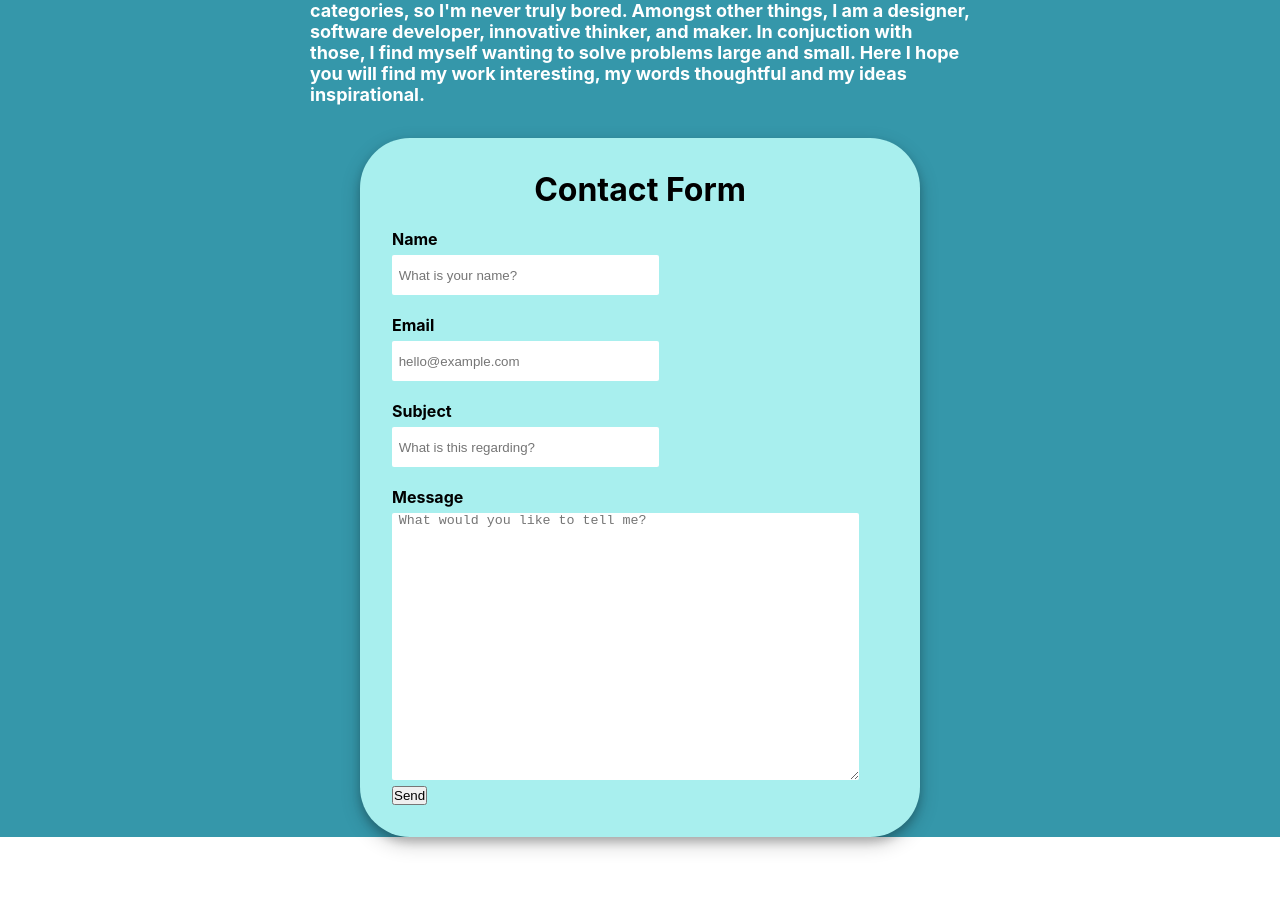
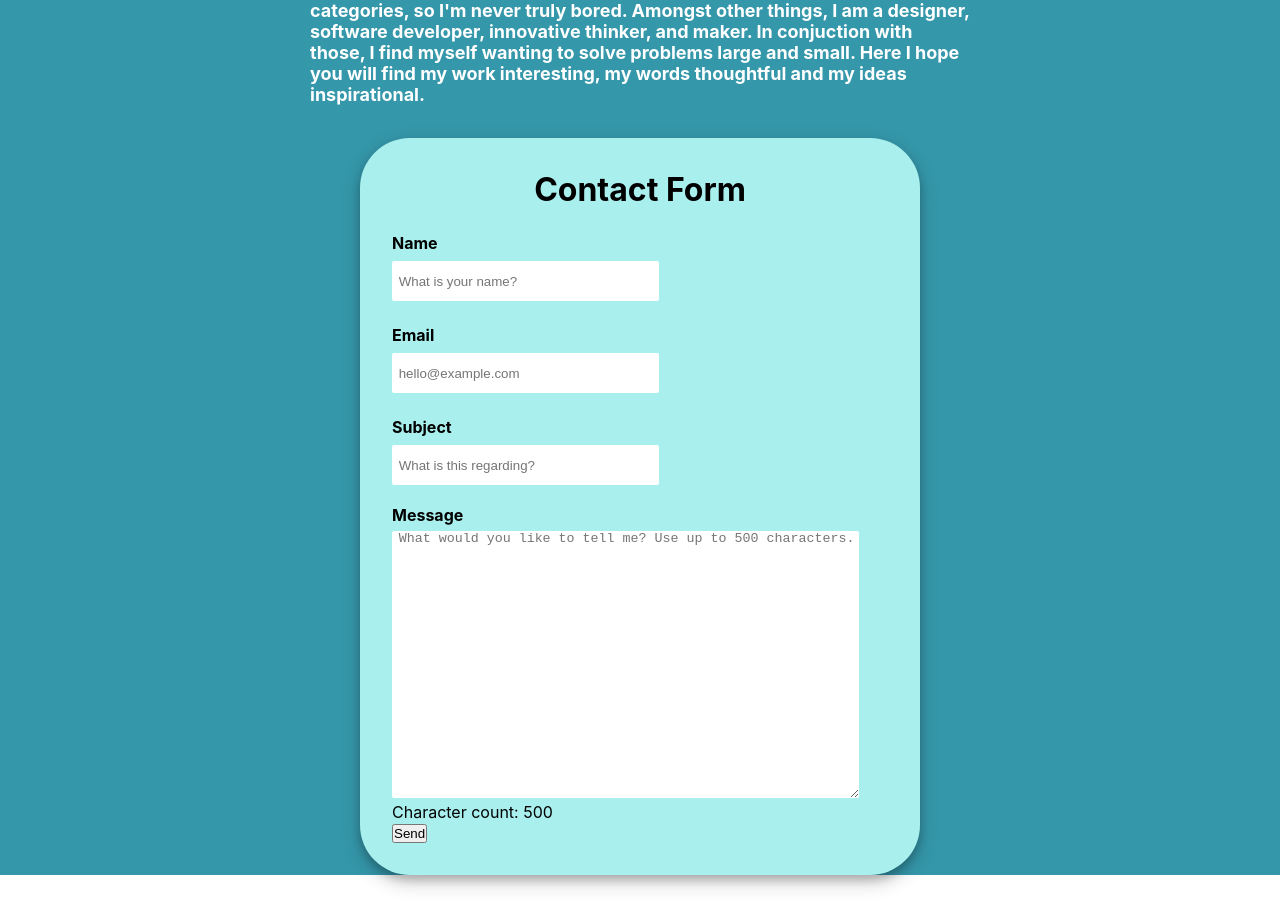
Before and after one commit to ShenMoe84/PortfolioWebsite, a React (Create React App) app: page / in a window 1280 px wide. Shown: the part 1520-2435 px from the top of the page. Before the commit the page ends 2397 px from the top, so only its background shows below. Built offline with nearby package versions, Linux system fonts and the light colour scheme.

Commit message:
validation working, need to get the form data plugged into email js

```diff
--- a/src/components/form/Form.js
+++ b/src/components/form/Form.js
@@ -1,10 +1,10 @@
 import React from 'react';
 import styles from './Form.module.css';
 
-const Form = ({ children, title, onSubmit, ref }) => {
+const Form = ({ children, noValidate, title, onSubmit, ref }) => {
 
   return (
-    <form onSubmit={onSubmit} className={styles.form} ref={ref}>
+    <form noValidate onSubmit={onSubmit} className={styles.form} ref={ref}>
       <h1 className={styles.formTitle}>{title}</h1>
       {children}
     </form>
--- a/src/components/input/Input.module.css
+++ b/src/components/input/Input.module.css
@@ -13,9 +13,8 @@
   display: inline-block;
   font-size: 16px;
   font-weight: bold;
-  margin-bottom: 6px;
-  margin-top: 20px;
-  padding-right: 12px;
+  margin-bottom: .5em;
+  margin-top: 1.5em;
 }
 
 .errMsg {
--- a/src/components/pages/home/Home.js
+++ b/src/components/pages/home/Home.js
@@ -1,4 +1,4 @@
-import React, { useRef, useState } from "react";
+import React, { useEffect, useRef, useState } from "react";
 import ImageSlider from "../../imagesilder/ImageSlider";
 import Form from "../../../components/form/Form";
 import styles from '../home/Home.module.css';
@@ -7,7 +7,7 @@ import Chicago from '../../../images/ChicagoSkyline.jpeg';
 import ProfilePic from '../../../images/ProfilePic.jpeg';
 import Input from "../../input/Input";
 import {
-  isValidName, isValidEmail, isValidSubj, isValidMessage
+  isValidName, isValidEmail, isValidSubj
 } from "../../../utils/validation";
 import emailjs from '@emailjs/browser';
 
@@ -15,7 +15,8 @@ const Home = () => {
   const images = [Wichita, Chicago];
   const profilePic = ProfilePic;
 
-  const formRef = useRef();
+  const formRef = useRef(null);
+  const textareaRef = useRef();
 
   const [name, setName] = useState({
     value: '',
@@ -65,7 +66,8 @@ const Home = () => {
     };
   };
 
-  const handleSubmit = () => {
+  const handleSubmit = (e) => {
+    e.preventDefault();
     let formError = false;
 
     if (!isValidName(name.value)) {
@@ -80,10 +82,7 @@ const Home = () => {
       formError = true;
       setSubj({ ...subj, error: true });
     }
-    if (!isValidMessage(msg.value)) {
-      formError = true;
-      setMsg({ ...msg, error: true });
-    }
+
     if (!formError) {
       emailjs.sendForm(
         process.env.REACT_APP_EMAILJS_SERVICE_ID,
@@ -104,6 +103,18 @@ const Home = () => {
     };
   };
 
+  useEffect(() => {
+    const textarea = textareaRef.current;
+    const charCount = document.getElementById('charCount');
+    const updateCharCount = () => {
+      charCount.textContent = textarea.value.length;
+    };
+    textarea.addEventListener('input', updateCharCount);
+    return () => {
+      textarea.removeEventListener('input', updateCharCount);
+    };
+  }, []);
+
   return (
     <div className={styles.background}>
       <div>
@@ -119,7 +130,7 @@ const Home = () => {
           Here I hope you will find my work interesting, my words thoughtful and my ideas inspirational.</p>
       </div>
       <div>
-        <Form title="Contact Form" ref={formRef} onSubmit={handleSubmit}>
+        <Form noValidate title="Contact Form" ref={formRef} onSubmit={handleSubmit}>
           <Input
             onChange={inputHandler}
             type="text"
@@ -153,12 +164,15 @@ const Home = () => {
             onChange={inputHandler}
             className={styles.textArea}
             name="Message"
-            placeholder="What would you like to tell me?"
+            placeholder="What would you like to tell me? Use up to 500 characters."
             maxLength={500}
             spellCheck={true}
             onInvalid={(e) => e.preventDefault()}
+            id="Message"
+            ref={textareaRef}
             required
           />
+          <p>Character count: <span id="charCount">500</span></p>
           <input type="submit" value="Send" />
         </Form>
       </div>
--- a/src/utils/validation.js
+++ b/src/utils/validation.js
@@ -3,5 +3,3 @@ export const isValidName = (name) => name.length > 3;
 export const isValidEmail = (email) => /^\S+@\S+\.\S+$/.test(email);
 
 export const isValidSubj = (subj) => subj.length > 3;
-
-export const isValidMessage = (message) => message >= 10 && message <= 500 && message !== '';
```
